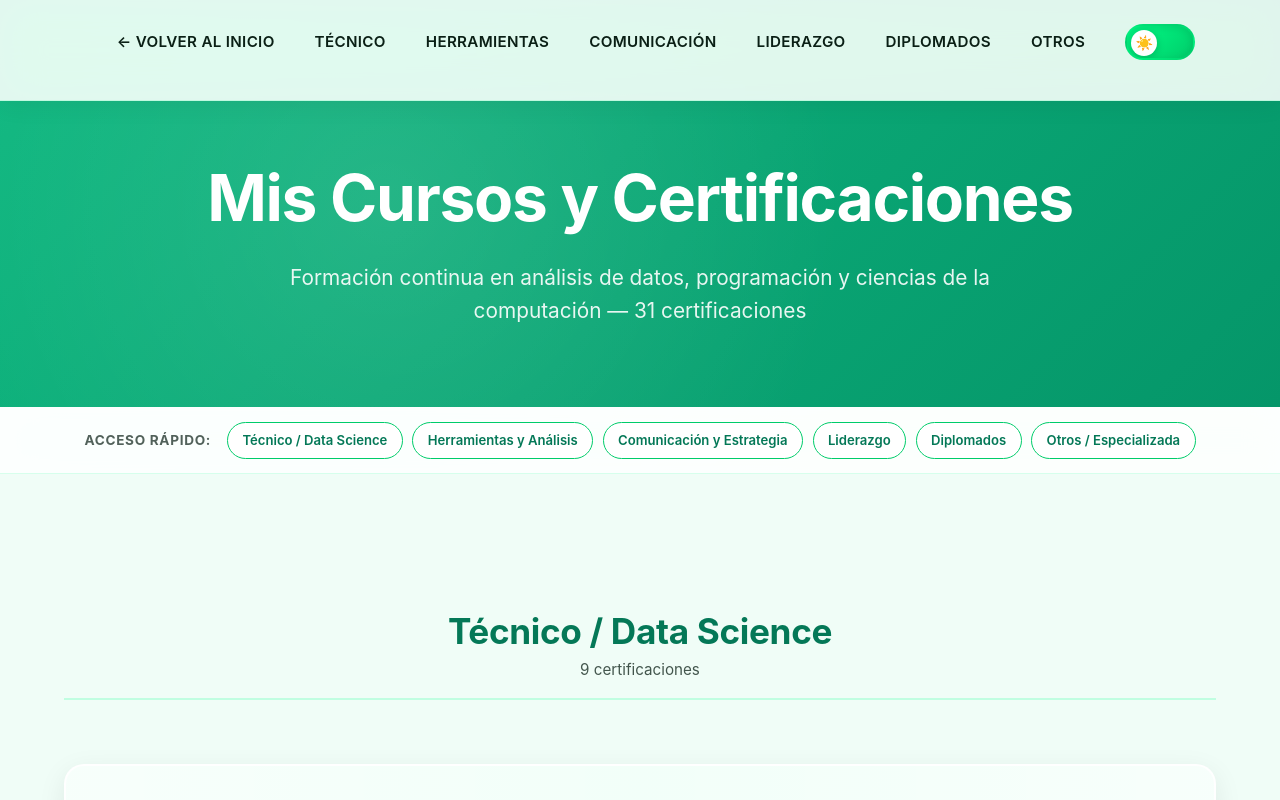
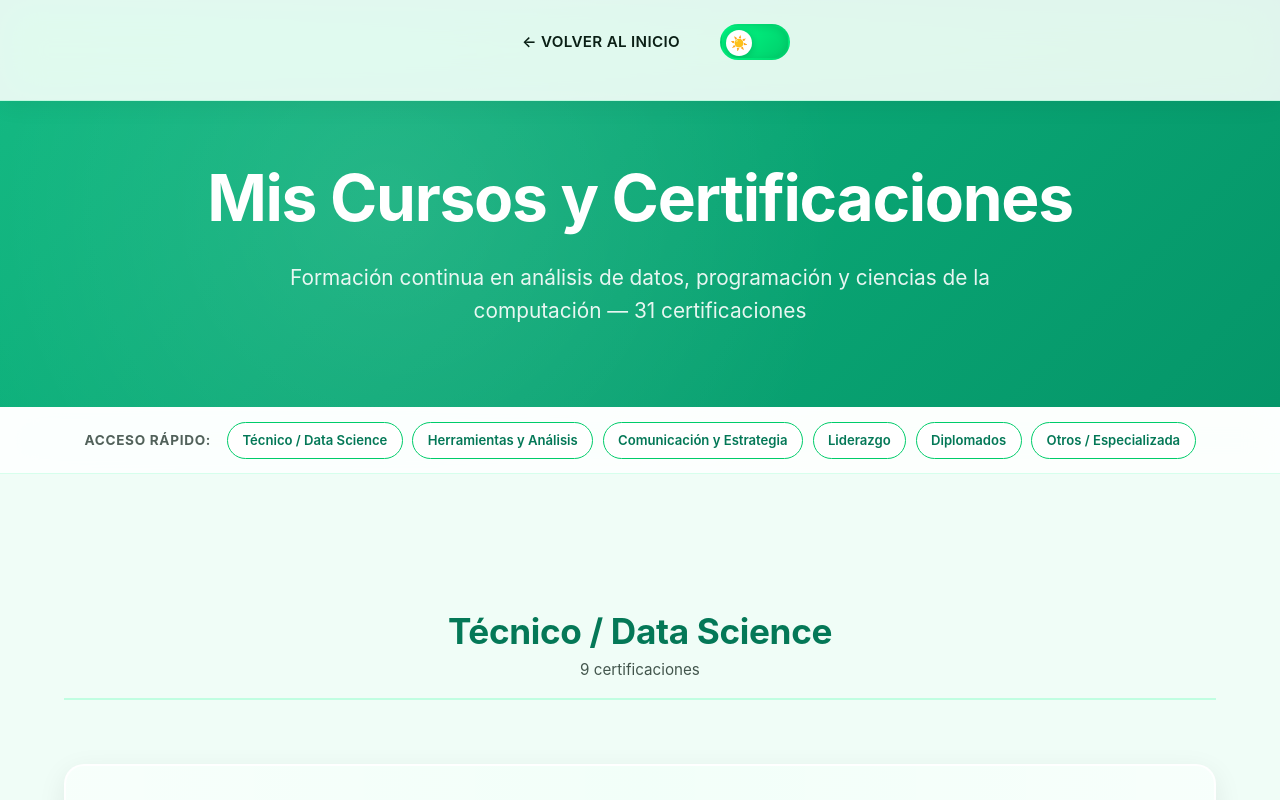
Before and after one commit to derekrex333/PORTAFOLIO-DEREK-ALVIRDE, a plain HTML site: page certificaciones.html in a window 1280 px wide. Shown: the top 800 px of the page. Drawn offline with nearby package versions, Linux system fonts and the light colour scheme.

Commit message:
remove nav links - certificaciones

```diff
--- a/certificaciones.html
+++ b/certificaciones.html
@@ -13,12 +13,6 @@
     <nav>
         <ul>
             <li><a href="index.html">← VOLVER AL INICIO</a></li>
-            <li><a href="#tecnico">TÉCNICO</a></li>
-            <li><a href="#herramientas">HERRAMIENTAS</a></li>
-            <li><a href="#comunicacion">COMUNICACIÓN</a></li>
-            <li><a href="#liderazgo">LIDERAZGO</a></li>
-            <li><a href="#diplomados">DIPLOMADOS</a></li>
-            <li><a href="#otros">OTROS</a></li>
             <button class="theme-toggle" id="themeToggle" aria-label="Cambiar tema">
                 <span class="toggle-slider">☀️</span>
             </button>
```
